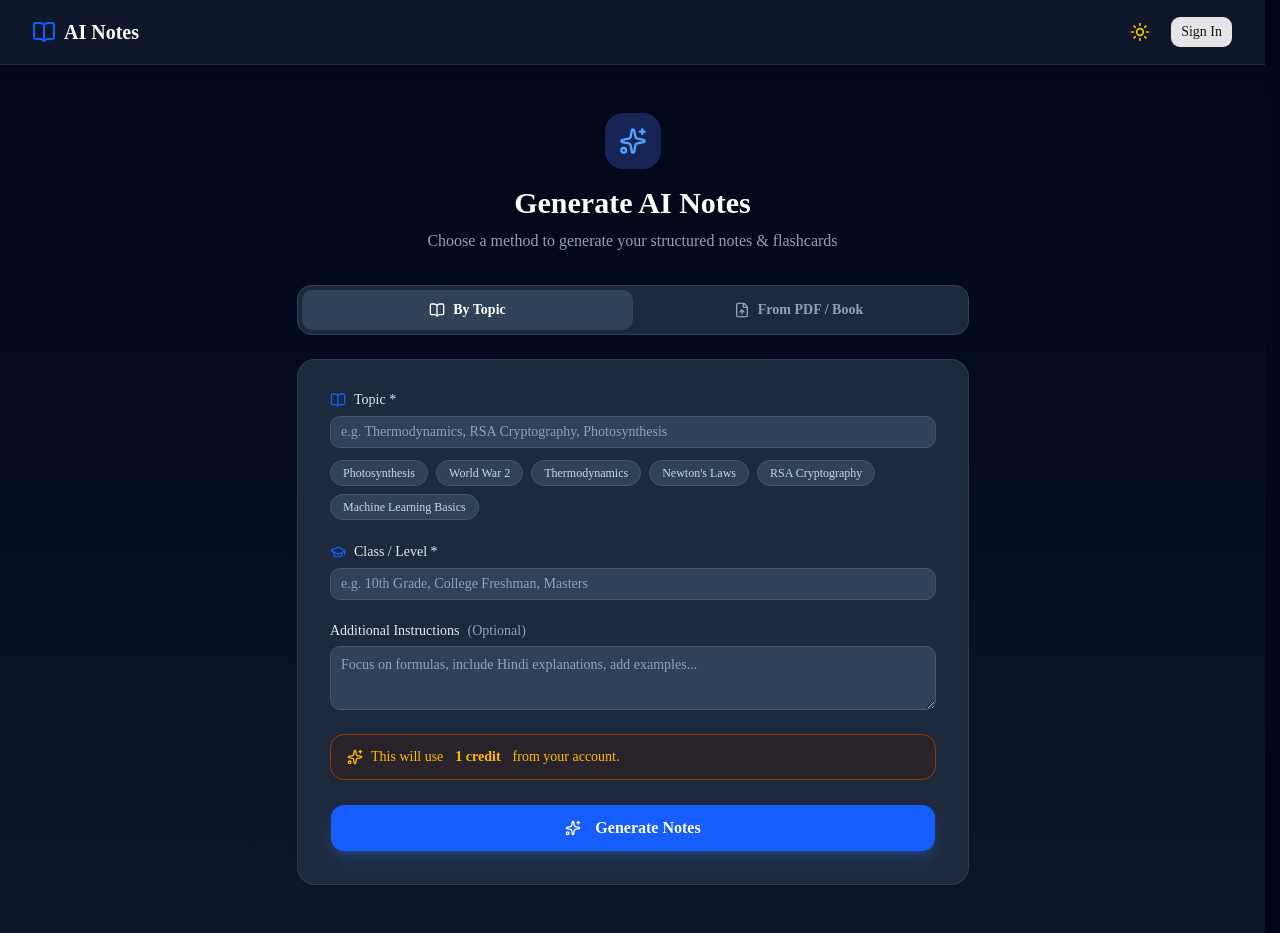
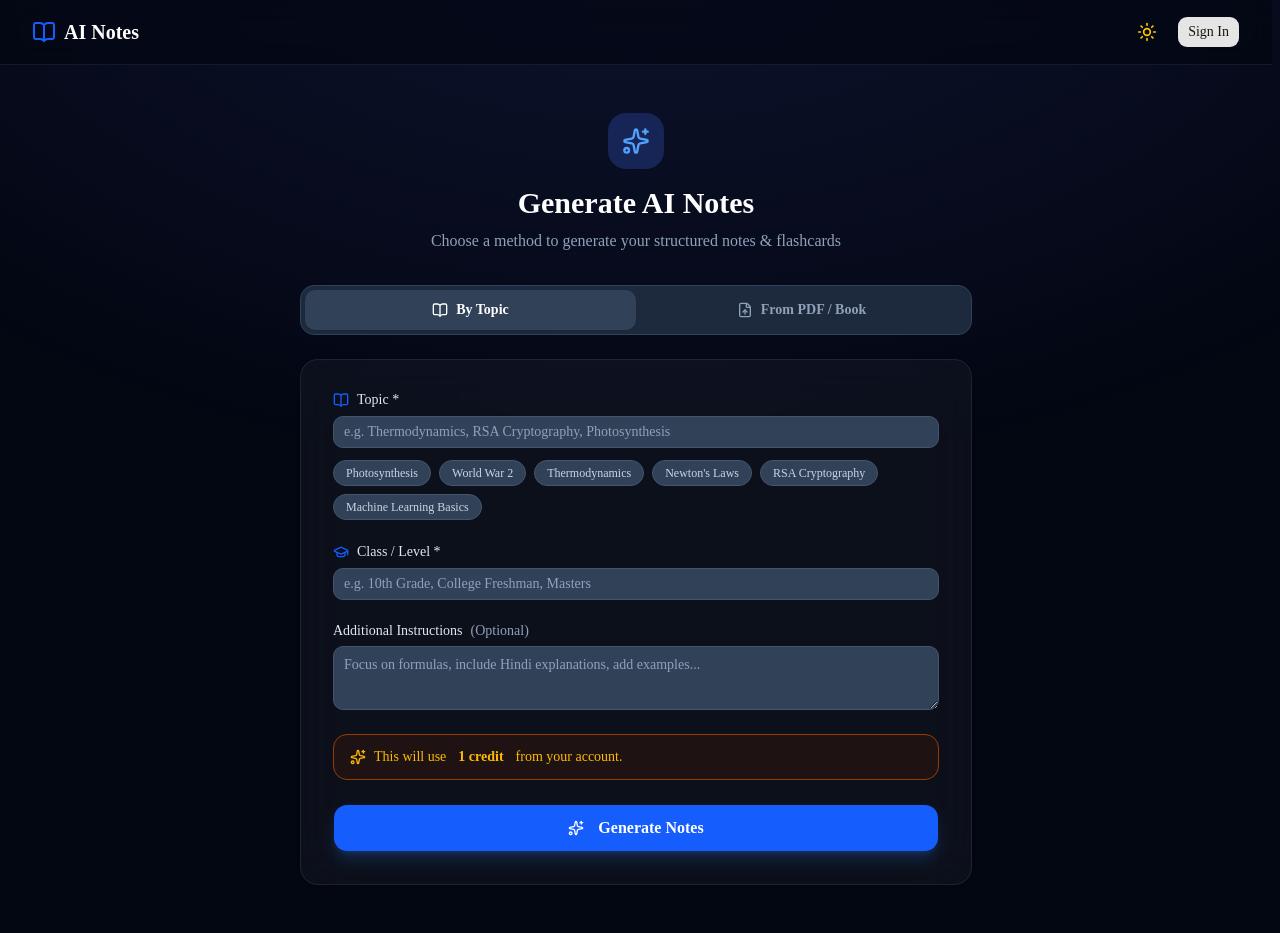
Before and after one commit to r4-rahul123/ai-notes-generator, a Next.js app: page /generate in a window 1280 px wide. Both pictures are taken after a click on the button "Toggle dark mode". Built offline with nearby package versions, Linux system fonts and the light colour scheme; no server answers.

Commit message:
feat: humanize UI with glassmorphism, glowing dark mode, and hover animations

```diff
--- a/src/app/generate/page.tsx
+++ b/src/app/generate/page.tsx
@@ -306,7 +306,7 @@ export default function GeneratePage() {
   };
 
   return (
-    <div className="min-h-screen bg-gradient-to-b from-slate-50 to-white dark:from-slate-950 dark:to-slate-900 py-12 px-4">
+    <div className="min-h-screen py-12 px-4 relative">
       <div className="max-w-2xl mx-auto">
         {/* Header */}
         <div className="text-center mb-8 animate-fade-in-up">
@@ -350,7 +350,7 @@ export default function GeneratePage() {
         </div>
 
         {/* Form / Loading Card */}
-        <div className="bg-white dark:bg-slate-800 rounded-2xl border border-slate-200/80 dark:border-slate-700/80 shadow-sm p-6 sm:p-8 animate-scale-in">
+        <div className="bg-white dark:bg-white/[0.04] backdrop-blur-xl rounded-2xl border border-slate-200/80 dark:border-white/[0.08] shadow-sm p-6 sm:p-8 animate-scale-in">
           {loading ? (
             /* 🌟 Simple Minimal Progress Bar & Percentage */
             <div className="py-12 px-4 space-y-4 text-center animate-fade-in max-w-lg mx-auto">
--- a/src/app/globals.css
+++ b/src/app/globals.css
@@ -268,3 +268,26 @@
     break-before: page;
   }
 }
+
+
+/* Custom Premium Scrollbar */
+::-webkit-scrollbar {
+  width: 8px;
+  height: 8px;
+}
+::-webkit-scrollbar-track {
+  background: transparent;
+}
+::-webkit-scrollbar-thumb {
+  background: #cbd5e1;
+  border-radius: 4px;
+}
+.dark ::-webkit-scrollbar-thumb {
+  background: #334155;
+}
+::-webkit-scrollbar-thumb:hover {
+  background: #94a3b8;
+}
+.dark ::-webkit-scrollbar-thumb:hover {
+  background: #475569;
+}
--- a/src/app/layout.tsx
+++ b/src/app/layout.tsx
@@ -35,9 +35,11 @@ export default function RootLayout({
         suppressHydrationWarning
       >
         <body
-          className="min-h-full flex flex-col bg-white dark:bg-slate-950 text-slate-900 dark:text-slate-100 transition-colors"
+          className="min-h-full flex flex-col bg-white dark:bg-[#030712] text-slate-900 dark:text-slate-100 transition-colors selection:bg-indigo-500/30"
           suppressHydrationWarning
         >
+          {/* Subtle Premium Glow for Dark Mode */}
+          <div className="fixed inset-0 z-[-1] pointer-events-none hidden dark:block bg-[radial-gradient(ellipse_80%_80%_at_50%_-20%,rgba(99,102,241,0.15),rgba(255,255,255,0))]" />
           <ThemeProvider>
             <Navbar />
             <main className="flex-1">
--- a/src/app/notes/[id]/page.tsx
+++ b/src/app/notes/[id]/page.tsx
@@ -131,7 +131,7 @@ export default async function NotePage({ params }: { params: Promise<{ id: strin
 
   if (!noteDoc) {
     return (
-      <div className="min-h-screen flex items-center justify-center bg-slate-50 dark:bg-slate-950">
+      <div className="min-h-screen flex items-center justify-center">
         <div className="text-center">
           <p className="text-2xl font-bold text-slate-700 dark:text-slate-300">Note not found.</p>
           <Link href="/dashboard" className="text-blue-600 dark:text-blue-400 mt-2 inline-block hover:underline">← Back to Dashboard</Link>
@@ -149,7 +149,7 @@ export default async function NotePage({ params }: { params: Promise<{ id: strin
   return (
     <>
       <AutoPrinter />
-      <div className="min-h-screen bg-gradient-to-b from-slate-50 via-white to-slate-50 dark:from-slate-950 dark:via-slate-900 dark:to-slate-950 py-10 px-4 sm:px-6">
+      <div className="min-h-screen py-10 px-4 sm:px-6 relative">
         <div className="container max-w-4xl mx-auto">
 
           {/* Back button */}
@@ -158,7 +158,7 @@ export default async function NotePage({ params }: { params: Promise<{ id: strin
           </Link>
 
           {/* Header Card */}
-          <div className="bg-white dark:bg-slate-800/90 rounded-2xl p-6 sm:p-8 mb-6 border border-slate-200/80 dark:border-slate-700/80 shadow-sm flex flex-col sm:flex-row justify-between items-start sm:items-center gap-6 animate-fade-in-up backdrop-blur-xs">
+          <div className="bg-white dark:bg-white/[0.04] backdrop-blur-xl rounded-2xl p-6 sm:p-8 mb-6 border border-slate-200/80 dark:border-white/[0.08] shadow-sm flex flex-col sm:flex-row justify-between items-start sm:items-center gap-6 animate-fade-in-up backdrop-blur-xs">
             <div className="space-y-3">
               <div className="flex gap-2.5 flex-wrap items-center">
                 <span className="text-xs font-semibold bg-blue-50 dark:bg-blue-950/60 text-blue-700 dark:text-blue-300 px-3 py-1 rounded-full border border-blue-200 dark:border-blue-800 flex items-center gap-1.5 shadow-2xs">
@@ -235,7 +235,7 @@ export default async function NotePage({ params }: { params: Promise<{ id: strin
           </div>
 
           {/* Main Content Document */}
-          <div id="note-content" className="space-y-12 bg-white dark:bg-slate-800/90 p-6 sm:p-10 rounded-2xl shadow-sm border border-slate-200/80 dark:border-slate-700/80 animate-scale-in">
+          <div id="note-content" className="space-y-12 bg-white dark:bg-white/[0.04] backdrop-blur-xl p-6 sm:p-10 rounded-2xl shadow-sm border border-slate-200/80 dark:border-white/[0.08] animate-scale-in">
 
             {/* Summary Section */}
             <section className="bg-gradient-to-br from-blue-50/60 via-indigo-50/30 to-purple-50/40 dark:from-blue-950/20 dark:via-indigo-950/15 dark:to-purple-950/20 p-6 sm:p-7 rounded-2xl border border-blue-100 dark:border-blue-900/40">
@@ -372,7 +372,7 @@ export default async function NotePage({ params }: { params: Promise<{ id: strin
           </div>
 
           {/* Interactive MCQ Practice Section with History & Retry */}
-          <div className="no-print mt-12 bg-white dark:bg-slate-800/90 p-6 sm:p-10 rounded-2xl border border-slate-200/80 dark:border-slate-700/80 shadow-sm animate-fade-in-up">
+          <div className="no-print mt-12 bg-white dark:bg-white/[0.04] backdrop-blur-xl p-6 sm:p-10 rounded-2xl border border-slate-200/80 dark:border-white/[0.08] shadow-sm animate-fade-in-up">
             <MCQSection
               noteId={note._id.toString()}
               initialMcqs={note.mcqs || []}
--- a/src/app/page.tsx
+++ b/src/app/page.tsx
@@ -53,7 +53,7 @@ export default function Home() {
   ];
 
   return (
-    <div className="min-h-[calc(100vh-4rem)] bg-gradient-to-b from-slate-50 via-white to-slate-50 dark:from-slate-950 dark:via-slate-900 dark:to-slate-950 px-4 py-12 sm:py-16">
+    <div className="min-h-[calc(100vh-4rem)] px-4 py-12 sm:py-16 relative">
       <div className="max-w-4xl mx-auto space-y-12">
         {/* Hero Section */}
         <div className="text-center space-y-6 animate-fade-in-up">
@@ -124,7 +124,7 @@ export default function Home() {
               <Link
                 key={item.title}
                 href={item.href}
-                className="group relative bg-white dark:bg-slate-800/90 p-6 rounded-2xl border border-slate-200/80 dark:border-slate-700/80 shadow-xs hover:shadow-md hover:border-blue-400 dark:hover:border-blue-500 transition-all duration-200 flex flex-col justify-between"
+                className="group relative bg-white dark:bg-white/[0.04] backdrop-blur-xl p-6 rounded-2xl border border-slate-200/80 dark:border-white/[0.08] shadow-xs hover:shadow-md hover:border-blue-400 dark:hover:border-blue-500 transition-all duration-200 flex flex-col justify-between"
               >
                 <div>
                   {/* Top Bar: Icon + Step Badge */}
--- a/src/components/Navbar.tsx
+++ b/src/components/Navbar.tsx
@@ -9,7 +9,7 @@ export default async function Navbar() {
   const { userId } = await auth();
 
   return (
-    <nav className="border-b bg-white dark:bg-slate-900 dark:border-slate-800 sticky top-0 z-40">
+    <nav className="border-b bg-white/80 dark:bg-[#030712]/70 backdrop-blur-md dark:border-slate-800/60 sticky top-0 z-40 transition-colors">
       <div className="max-w-7xl mx-auto px-4 sm:px-6 lg:px-8">
         <div className="flex justify-between h-16 items-center">
           <div className="flex items-center">
```
Also changed, not shown: src/components/DashboardClient.tsx (+17 -18 lines), src/components/NoteChat.tsx (+8 -8 lines).
